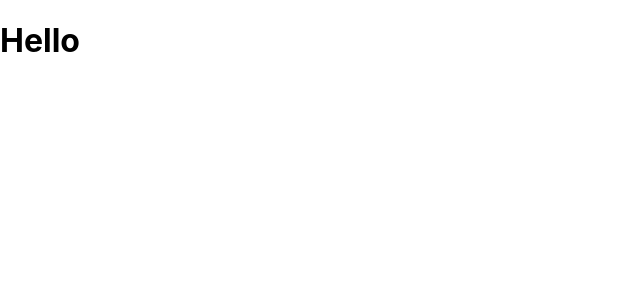
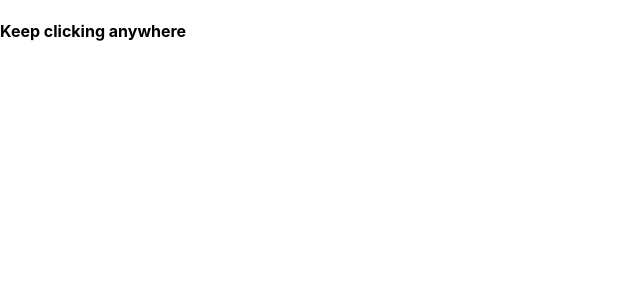
Before and after one commit to collinewait/redux-inside-out, a React (Create React App) app: page / in a window 1280 px wide. Shown: the top 300 px of the page, without its empty margins (0-640 px from the left). Built offline with nearby package versions, Linux system fonts and the light colour scheme.

Commit message:
use store subscribe method to update the body with counter value

```diff
--- a/src/App.js
+++ b/src/App.js
@@ -1,9 +1,9 @@
-import React from 'react';
+import React from "react";
 
 function App() {
   return (
     <div>
-    <h1>Hello</h1>
+      <h4>Keep clicking anywhere</h4>
     </div>
   );
 }
--- a/src/store.js
+++ b/src/store.js
@@ -1,9 +1,16 @@
-import { createStore } from 'redux';
-import counterReducer from './reducer.js';
-import { composeWithDevTools } from 'redux-devtools-extension';
+import { createStore } from "redux";
+import counterReducer from "./reducer.js";
+import { composeWithDevTools } from "redux-devtools-extension";
 
 const store = createStore(counterReducer, composeWithDevTools());
-console.log(store.getState());
-store.dispatch({ type: 'INCREMENT'});
-console.log(store.getState());
+
+const displayValue = () => {
+    document.body.innerText = store.getState();
+}
+
+store.subscribe(displayValue);
+
+document.addEventListener("click", () => {
+  store.dispatch({ type: "INCREMENT" });
+});
 export default store;
```
